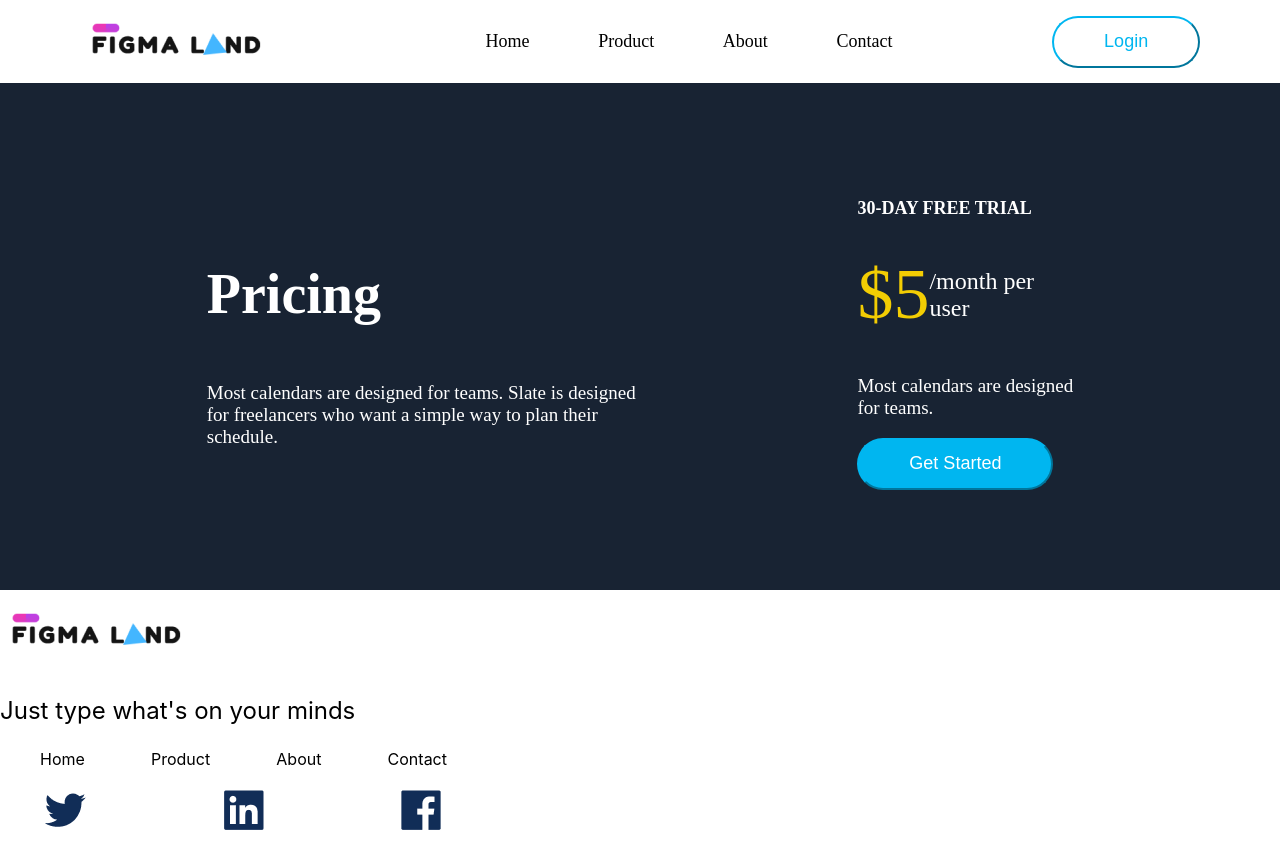
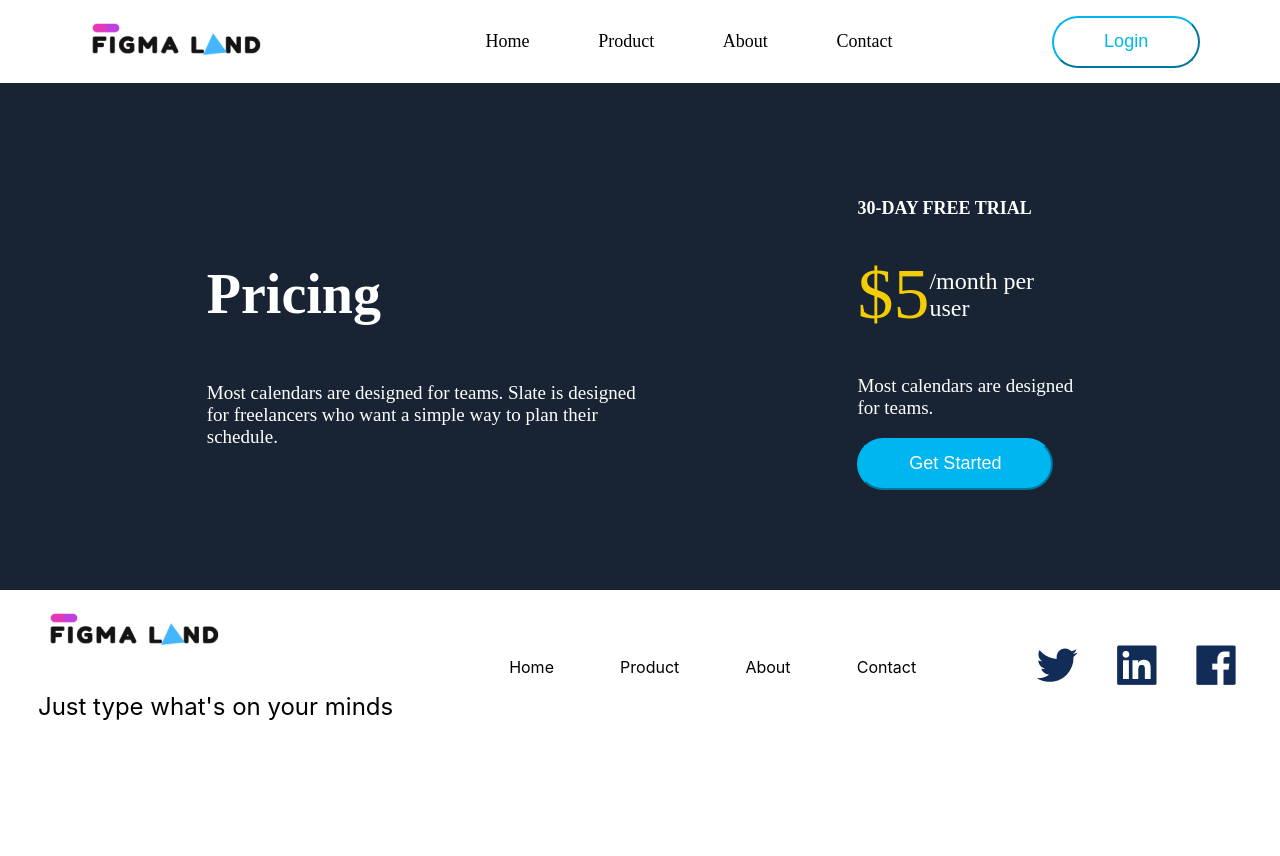
Before and after one commit to kasvrol/landing-page-01, a React (Create React App) app in the folder meu-app/: page / in a window 1280 px wide. After the commit the page ends 800 px from the top, so only its background shows below. Built offline with nearby package versions, Linux system fonts and the light colour scheme.

Commit message:
criação do estilo do footer

```diff
--- a/meu-app/src/components/Footer/Footer.jsx
+++ b/meu-app/src/components/Footer/Footer.jsx
@@ -1,10 +1,11 @@
 import React, {Component} from "react";
+import "./footer.css"
 
 class Footer extends Component{
     render(){
         return(
             <nav className="body-footer">
-                <section>
+                <section className="bordao-logo">
                 <img src={"image/logo.png"}/>
                 <p>
                 Just type what's on your minds
@@ -23,7 +24,7 @@ class Footer extends Component{
                     </ul>
                 </section>
                 <section>
-                <ul>
+                <ul className="redes">
                         {Array.of("image/ant-design_twitter-outlined.png", "image/ant-design_linkedin-filled.png", "image/ant-design_facebook-filled.png").map((redes)=>{
                             return(
                                 <li>
--- /dev/null
+++ b/meu-app/src/components/Footer/footer.css
@@ -0,0 +1,19 @@
+.body-footer{
+display: flex;
+flex-direction: row;
+justify-content: space-around;
+align-items: center;
+}
+.bordao-logo{
+    display: flex;
+    flex-direction: column;
+    justify-content: center;
+    align-items: flex-start;
+    font-size: 18px;
+}
+.redes{
+    display: flex;
+    flex-direction: row;
+    justify-content: space-between;
+    width: 210px;
+}
```
